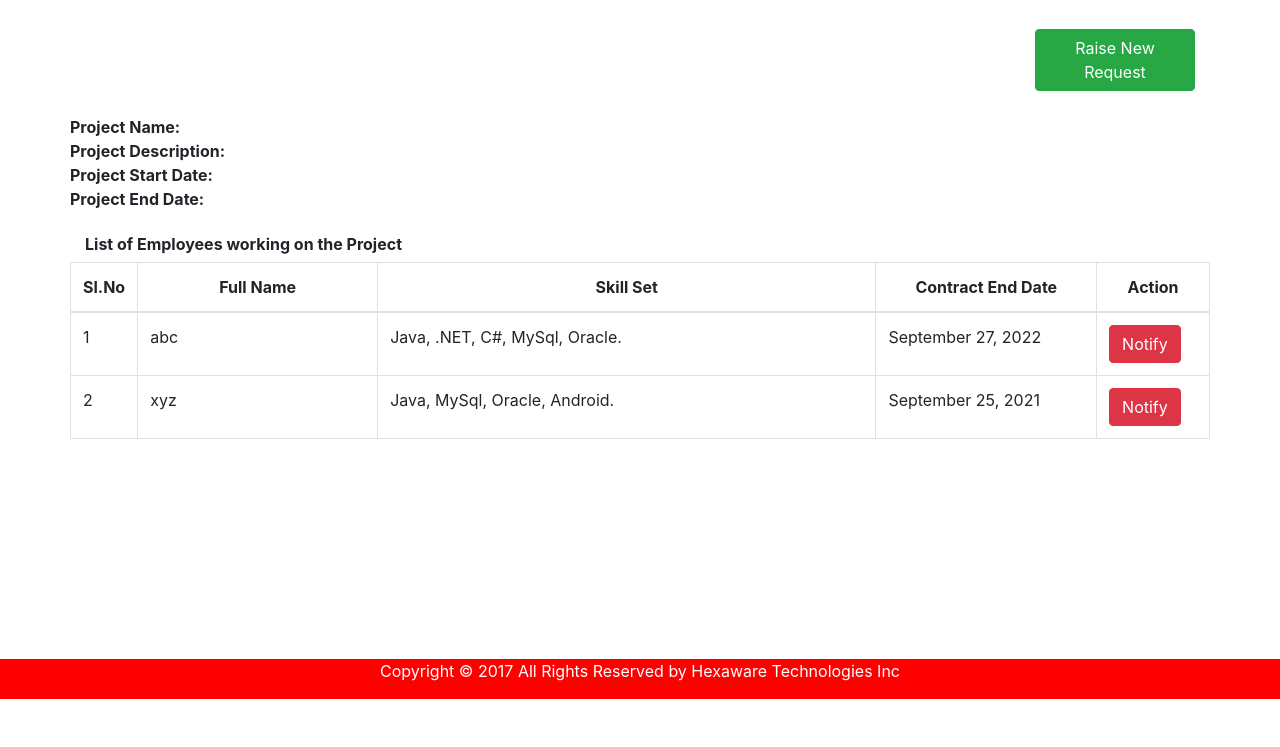
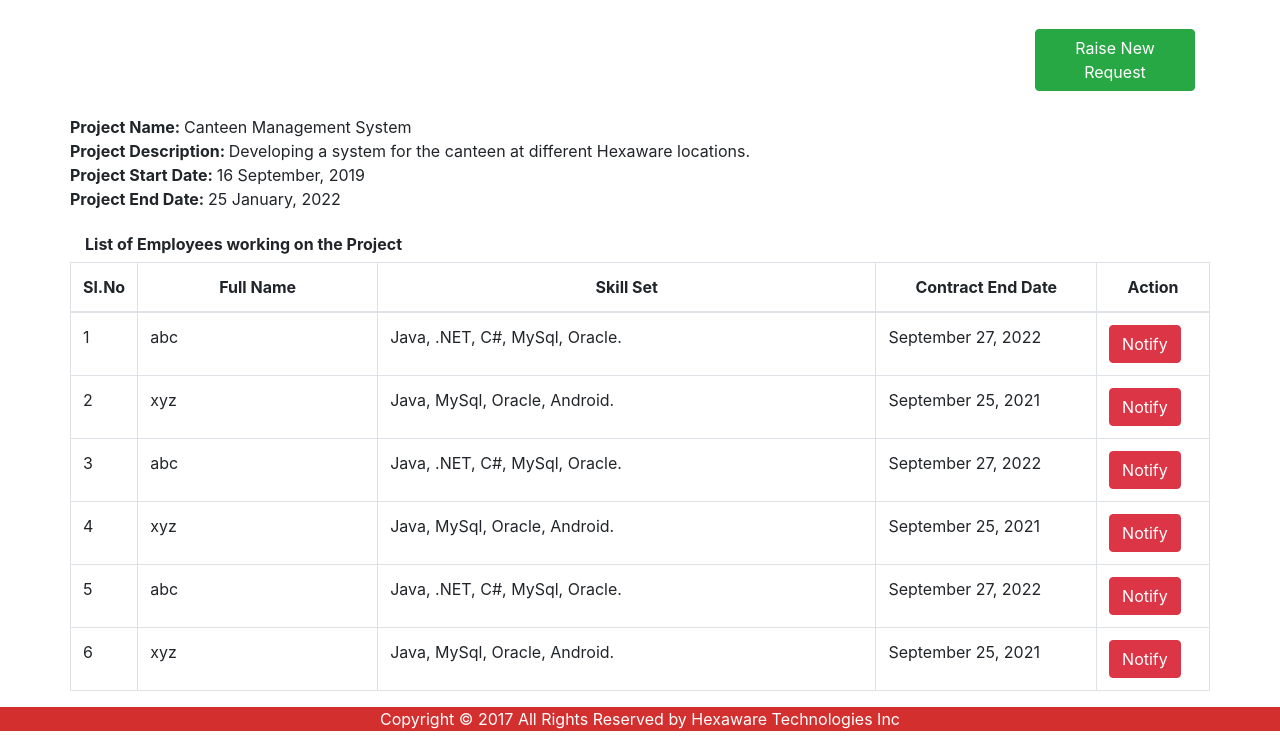
Before and after one commit to PatilS7/OPT101--RMS, a plain HTML site: page Account_UI/accountProjectView.html in a window 1280 px wide. Shown: the part 101-848 px from the top of the page. Before the commit the page ends 800 px from the top, so only its background shows below. Drawn offline with nearby package versions, Linux system fonts and the light colour scheme.

Commit message:
Completed UI design

```diff
--- a/Account_UI/accountProjectView.html
+++ b/Account_UI/accountProjectView.html
@@ -72,16 +72,16 @@
     </div>
     <br>
     <div class="row">
-        <span><strong>Project Name: </strong></span>
+        <span><strong>Project Name: </strong>Canteen Management System</span>
     </div>
     <div class="row">
-        <span><strong>Project Description: </strong></span>
+        <span><strong>Project Description: </strong>Developing a system for the canteen at different Hexaware locations.</span>
     </div>
     <div class="row">
-        <span><strong>Project Start Date: </strong></span>
+        <span><strong>Project Start Date: </strong> 16 September, 2019</span>
     </div>
     <div class="row">
-        <span><strong>Project End Date: </strong></span>
+        <span><strong>Project End Date: </strong>25 January, 2022</span>
     </div>
 
     <br>
@@ -127,29 +127,60 @@
                     <td style="float: center"><a href=" " class="btn btn-danger"> Notify </a> </td>
 
                 </tr>
+                <tr class="odd gradeX" align="justify">
+                    <td >3</td>
+                    <td>abc</td>
+                    <td>Java, .NET, C#, MySql, Oracle.</td>
+                    <td>September 27, 2022</td>
+                    <td style="float: center"><a href=" " class="btn btn-danger"> Notify </a> </td>
+
+                </tr>
+                <tr class="odd gradeX" align="justify">
+                    <td >4</td>
+                    <td>xyz</td>
+                    <td>Java, MySql, Oracle, Android.</td>
+                    <td>September 25, 2021</td>
+                    <td style="float: center"><a href=" " class="btn btn-danger"> Notify </a> </td>
+
+                </tr>
+                <tr class="odd gradeX" align="justify">
+                    <td >5</td>
+                    <td>abc</td>
+                    <td>Java, .NET, C#, MySql, Oracle.</td>
+                    <td>September 27, 2022</td>
+                    <td style="float: center"><a href=" " class="btn btn-danger"> Notify </a> </td>
+
+                </tr>
+                <tr class="odd gradeX" align="justify">
+                    <td >6</td>
+                    <td>xyz</td>
+                    <td>Java, MySql, Oracle, Android.</td>
+                    <td>September 25, 2021</td>
+                    <td style="float: center"><a href=" " class="btn btn-danger"> Notify </a> </td>
+
+                </tr>
                 </tbody>
             </table>
-
+            <br><br>
         </div>
     </div>
+</div>
 
-    <style>
-        .footer {
-            position: fixed;
-            left: 0;
-            bottom: 0;
-            width: 100%;
-            background-color: red;
-            color: white;
-            text-align: center;
-        }
-    </style>
-
+<footer>
     <div class="footer">
         <p>Copyright &copy; 2017 All Rights Reserved by Hexaware Technologies Inc</p>
     </div>
-
-
-</div>
+</footer>
 </body>
 </html>
+
+<style>
+    .footer {
+        left: 0;
+        bottom: 0;
+        width: 100%;
+        background-color: #D32F2F;
+        color: white;
+        text-align: center;
+    }
+</style>
```
Also changed, not shown: Account_UI/AccountDashboard.html (+7 -5 lines), Account_UI/accountNewRequest.html (+18 -0 lines), index.html (+7 -7 lines).
